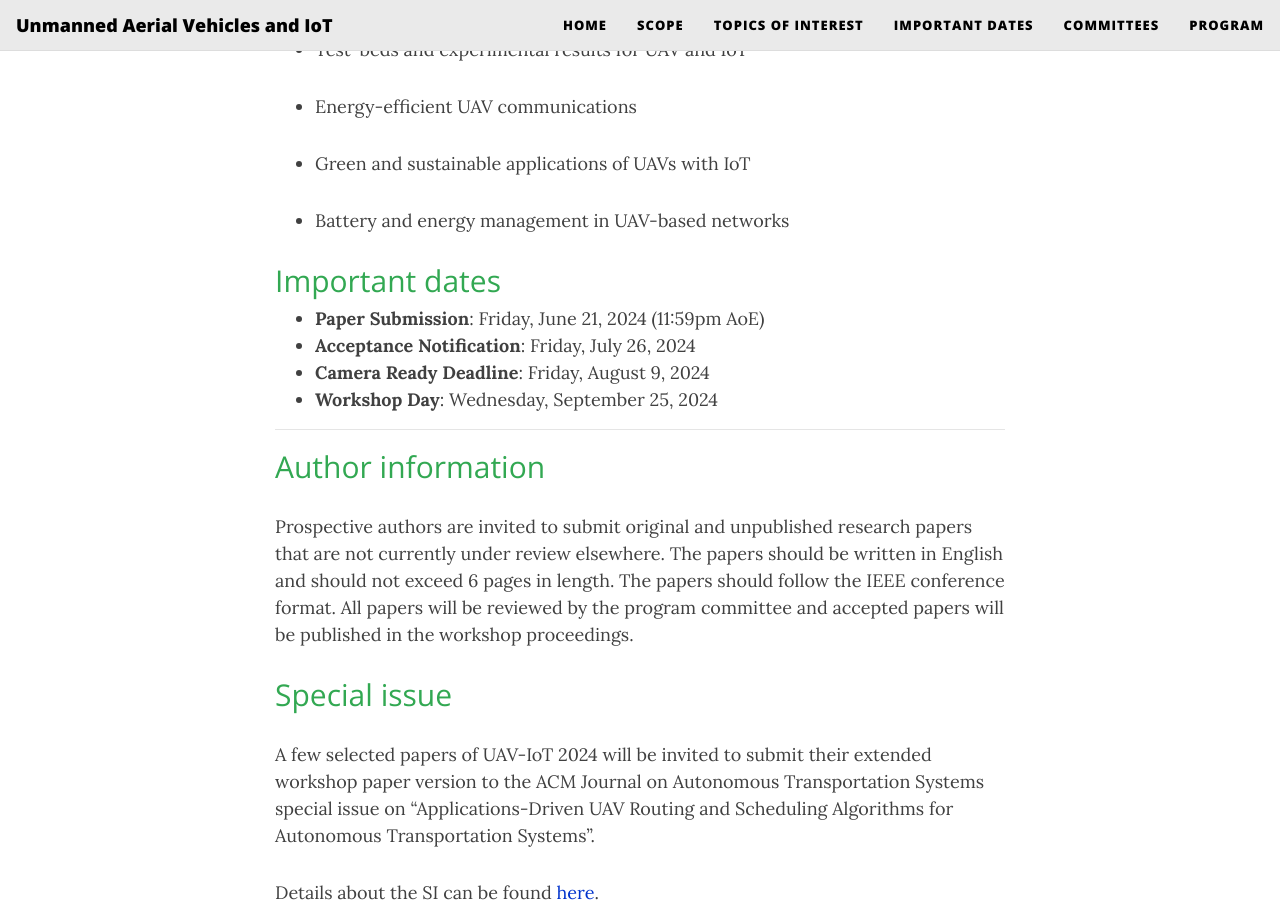
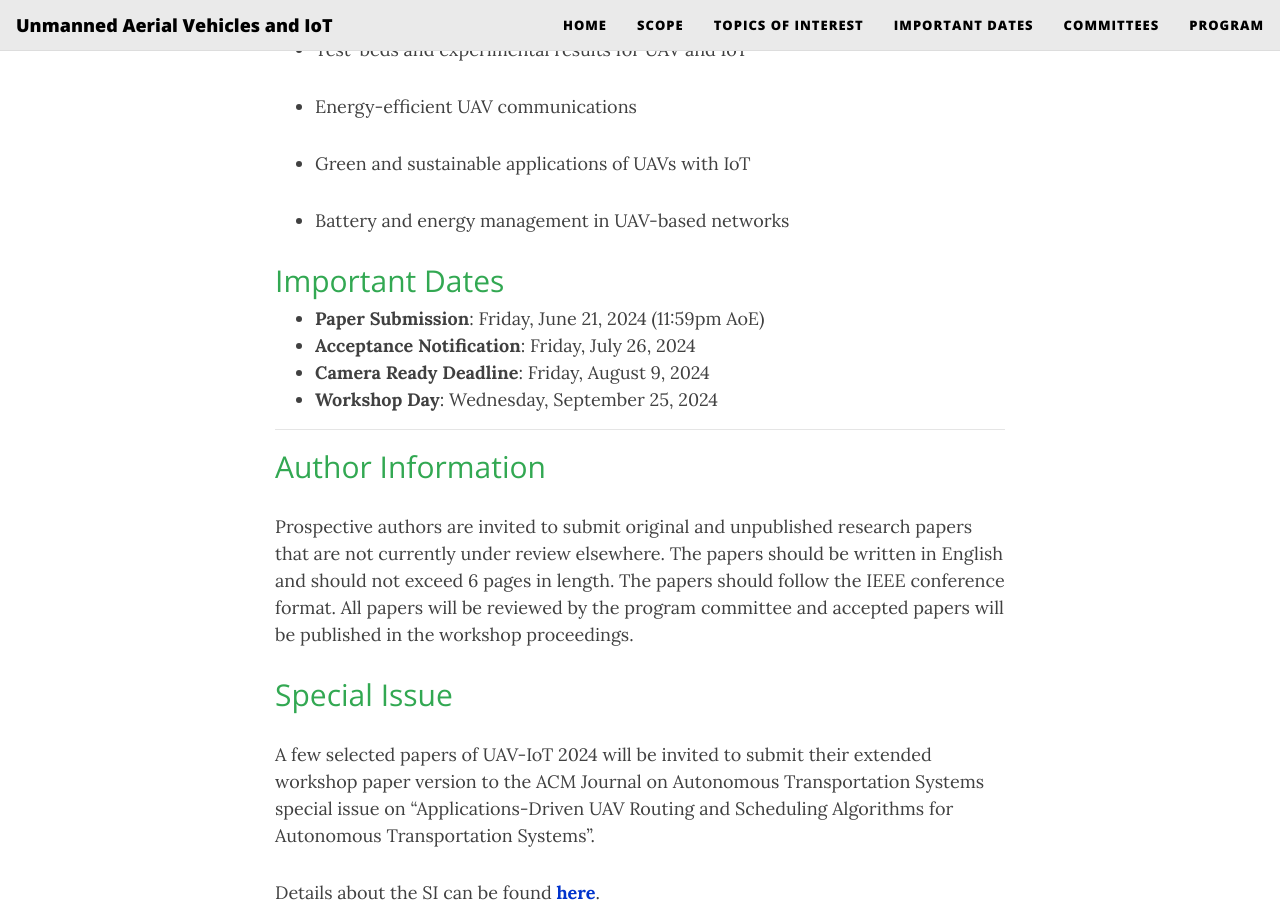
Before and after one commit to IWUAV-IoT/IWUAV-IoT.github.io, a Jekyll site: the page built from index.md, in a window 1280 px wide and 900 px high, scrolled down 2161 px. Built offline with Jekyll 4.4.1, drawn with Linux system fonts in a browser that asks for light colours; nearby versions of some CDN libraries; some of the changed text lies outside the part shown.

```diff
--- a/index.md
+++ b/index.md
@@ -20,7 +20,7 @@ _Unmanned Aerial Vehicles and IoT (UAV-IoT) 2024_
 **September 25, 2024**
 {: style="text-align: center"}
 
-**co-located with [MASS 2024](https://sites.google.com/view/ieee-mass-2024)**
+**Co-located with [MASS 2024](https://sites.google.com/view/ieee-mass-2024)**
 {: style="text-align: center"}
 
 **Submission link: [click here](https://edas.info/newPaper.php?c=32419)**
@@ -61,7 +61,7 @@ to) topics:
 
 - Battery and energy management in UAV-based networks
 
-## Important dates
+## Important Dates
 {: style="color:#32a852"}
 
 - **Paper Submission**: Friday, June 21, 2024 (11:59pm AoE)
@@ -72,7 +72,7 @@ to) topics:
 
 * * *
 
-## Author information
+## Author Information
 {: style="color:#32a852"}
 
 Prospective authors are invited to submit original and unpublished research papers that
@@ -83,12 +83,12 @@ be published in the workshop proceedings.
 
 {: style="text-align: justify"}
 
-## Special issue
+## Special Issue
 {: style="color:#32a852"}
 
 A few selected papers of UAV-IoT 2024 will be invited to submit their extended workshop paper version to the ACM Journal on Autonomous Transportation Systems special issue on "Applications-Driven UAV Routing and Scheduling Algorithms for Autonomous Transportation Systems".
 
-Details about the SI can be found [here](https://dl.acm.org/pb-assets/static_journal_pages/jats/pdf/ACM_JATS_SI_AD-UAV-RSAATS-1712690492453.pdf).
+Details about the SI can be found **[here](https://dl.acm.org/pb-assets/static_journal_pages/jats/pdf/ACM_JATS_SI_AD-UAV-RSAATS-1712690492453.pdf)**.
 {: style="text-align: justify"}
 
 ## Committees
@@ -134,6 +134,6 @@ Details about the SI can be found [here](https://dl.acm.org/pb-assets/static_jou
 TBD
 -->
 
-## Past editions
+## Past Editions
 {: style="color:#32a852"}
 - [UAV-IoT 2023](https://sites.google.com/view/ieee-mass-uav-iot-2023/home)
```
